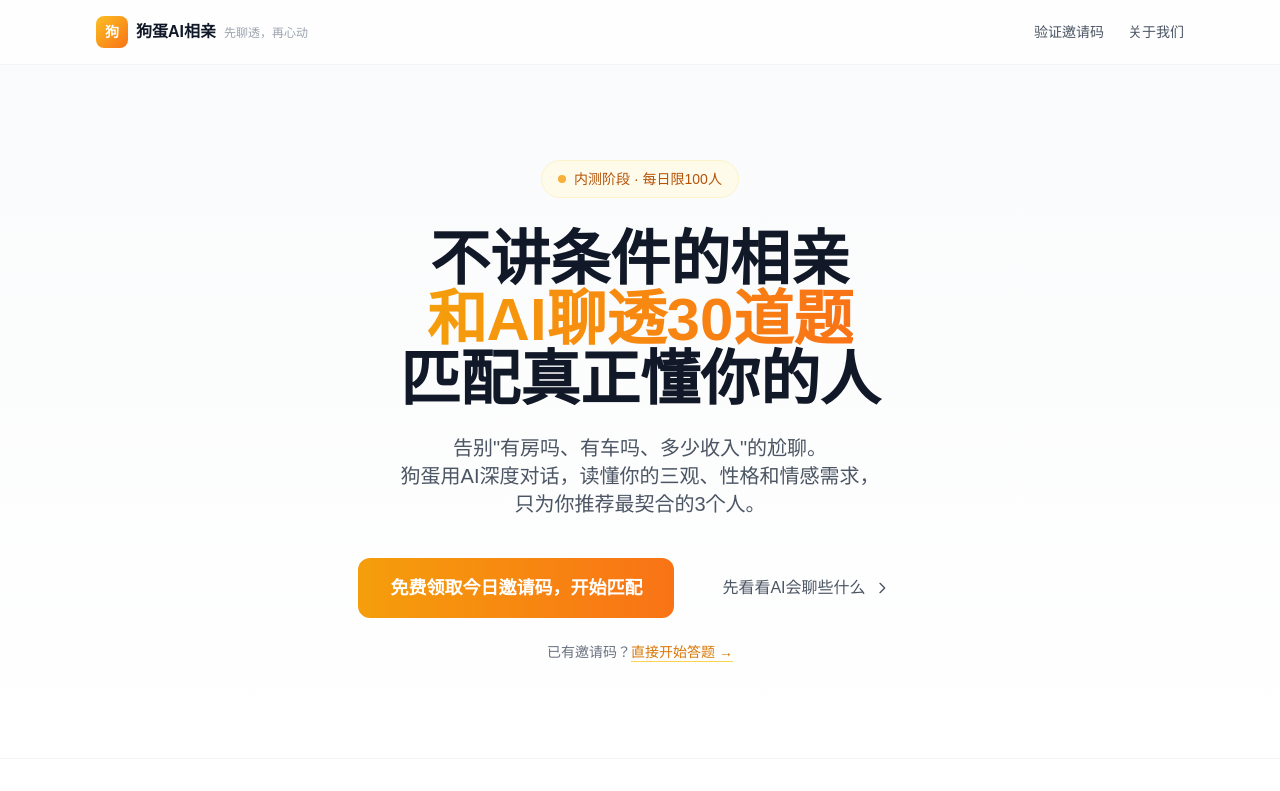
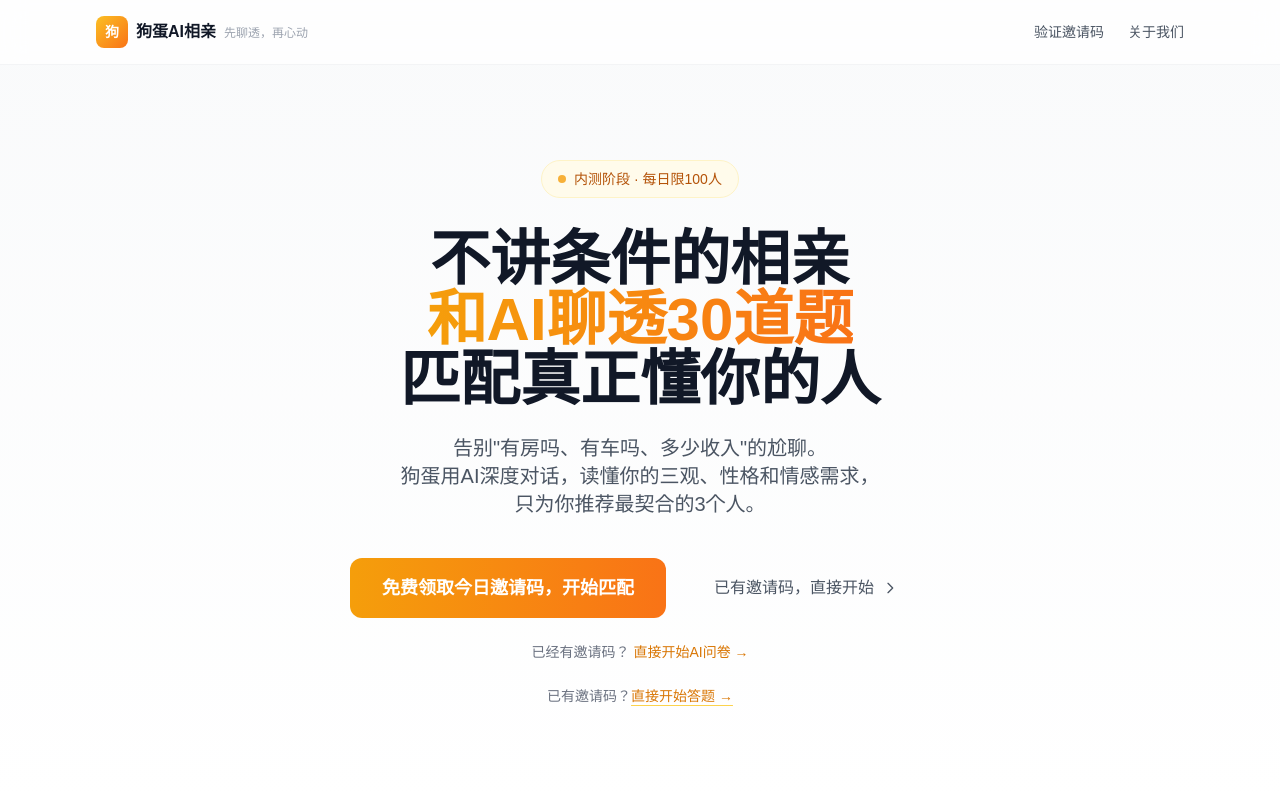
Before and after one commit to LOWLOW152/ai-dating-web, a Next.js app: page / in a window 1280 px wide. Shown: the top 791 px of the page. Built offline with nearby package versions, Linux system fonts and the light colour scheme.

Commit message:
fix: 增加答题入口 - claim页面成功后显示开始问卷按钮，首页增加已有邀请码入口

```diff
--- a/src/app/page.tsx
+++ b/src/app/page.tsx
@@ -187,13 +187,21 @@ export default function Home() {
               免费领取今日邀请码，开始匹配
             </button>
             <Link
-              href="/demo"
+              href="/chat"
               className="w-full sm:w-auto px-8 py-4 text-gray-600 hover:text-gray-900 font-medium transition-colors flex items-center justify-center gap-2"
             >
-              先看看AI会聊些什么
+              已有邀请码，直接开始
               <svg className="w-4 h-4" fill="none" stroke="currentColor" viewBox="0 0 24 24">
                 <path strokeLinecap="round" strokeLinejoin="round" strokeWidth={2} d="M9 5l7 7-7 7" />
               </svg>
+            </Link>
+          </div>
+
+          {/* 已有邀请码快速入口 */}
+          <div className="mt-6 text-sm text-gray-500">
+            已经有邀请码？
+            <Link href="/chat" className="text-amber-600 hover:text-amber-700 font-medium ml-1">
+              直接开始AI问卷 →
             </Link>
           </div>
 
```
